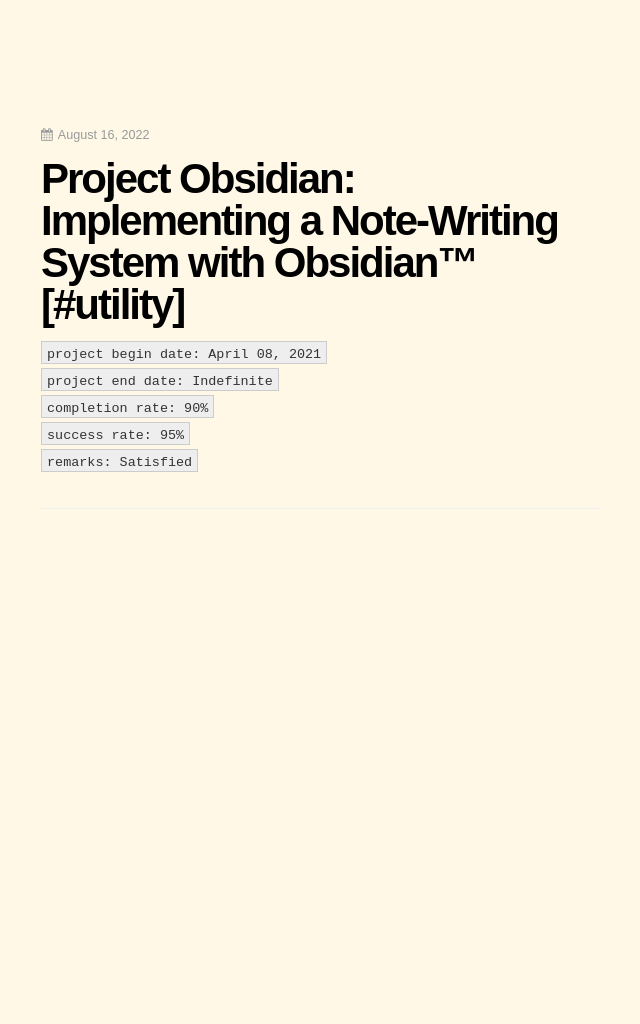
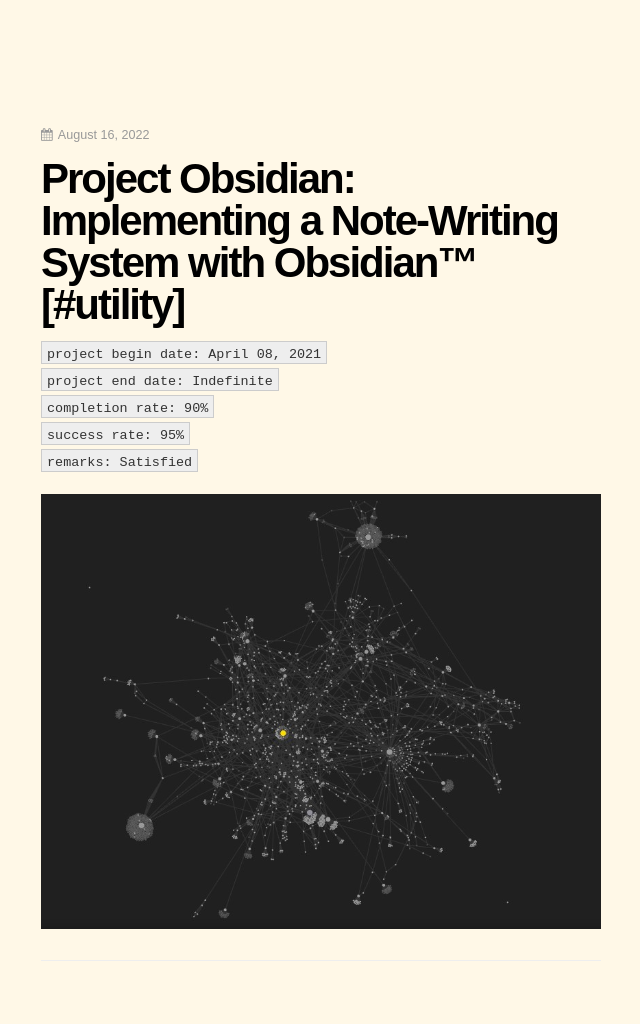
Before and after one commit to dCO2/rococo, a Jekyll site: the page built from _posts/2022-08-16-project-obsidian.md, in a window 1280 px wide. Shown: the whole page, without its empty margins (335-975 px from the left). Built offline with Jekyll 4.4.1, drawn with Linux system fonts in a browser that asks for light colours; some web fonts are replaced; before the commit the page ends 900 px from its top, so only the background shows below that.

Commit message:
new feature image for essay

```diff
--- a/_posts/2022-08-16-project-obsidian.md
+++ b/_posts/2022-08-16-project-obsidian.md
@@ -11,3 +11,5 @@ tags:
 `completion rate: 90%`
 `success rate: 95%`
 `remarks: Satisfied`
+
+![](/assets/images/obsidian-graph.jpg)
```
Also changed, not shown: assets/images/obsidian-graph.jpg (added).
